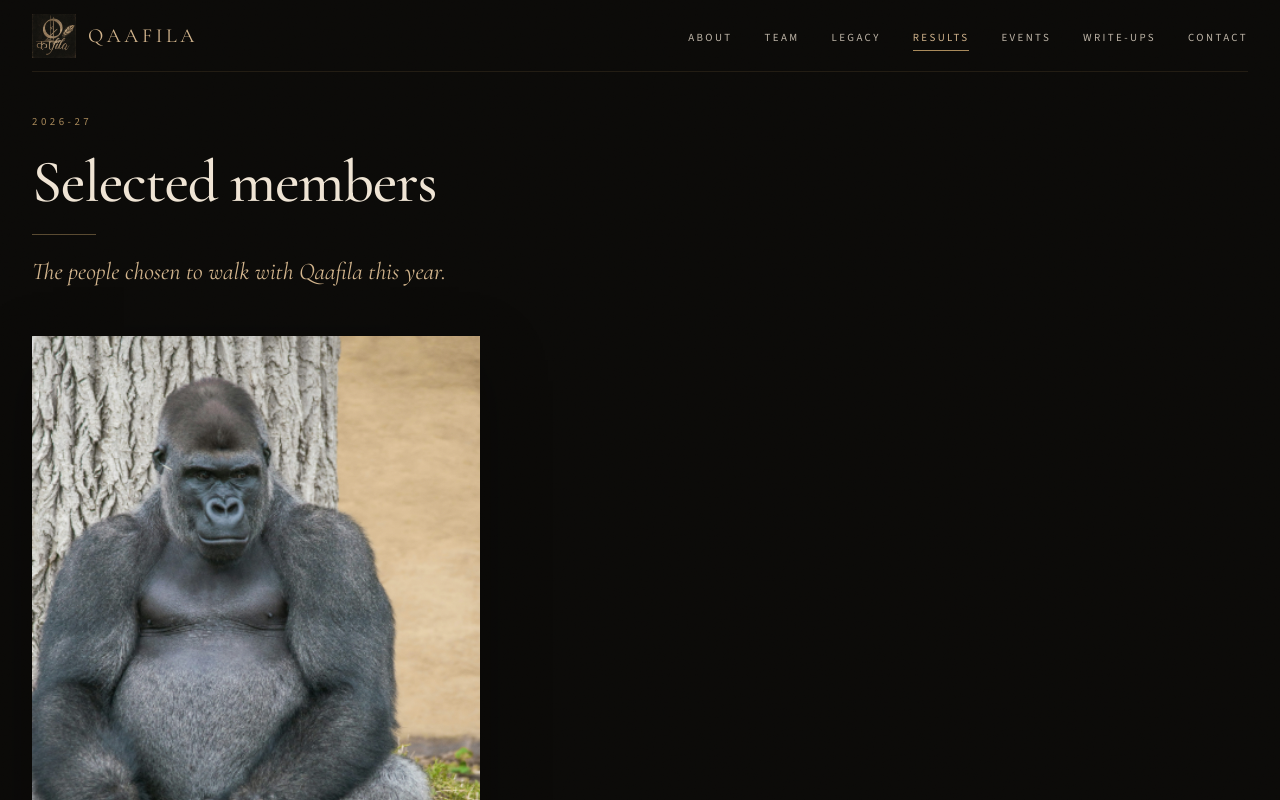
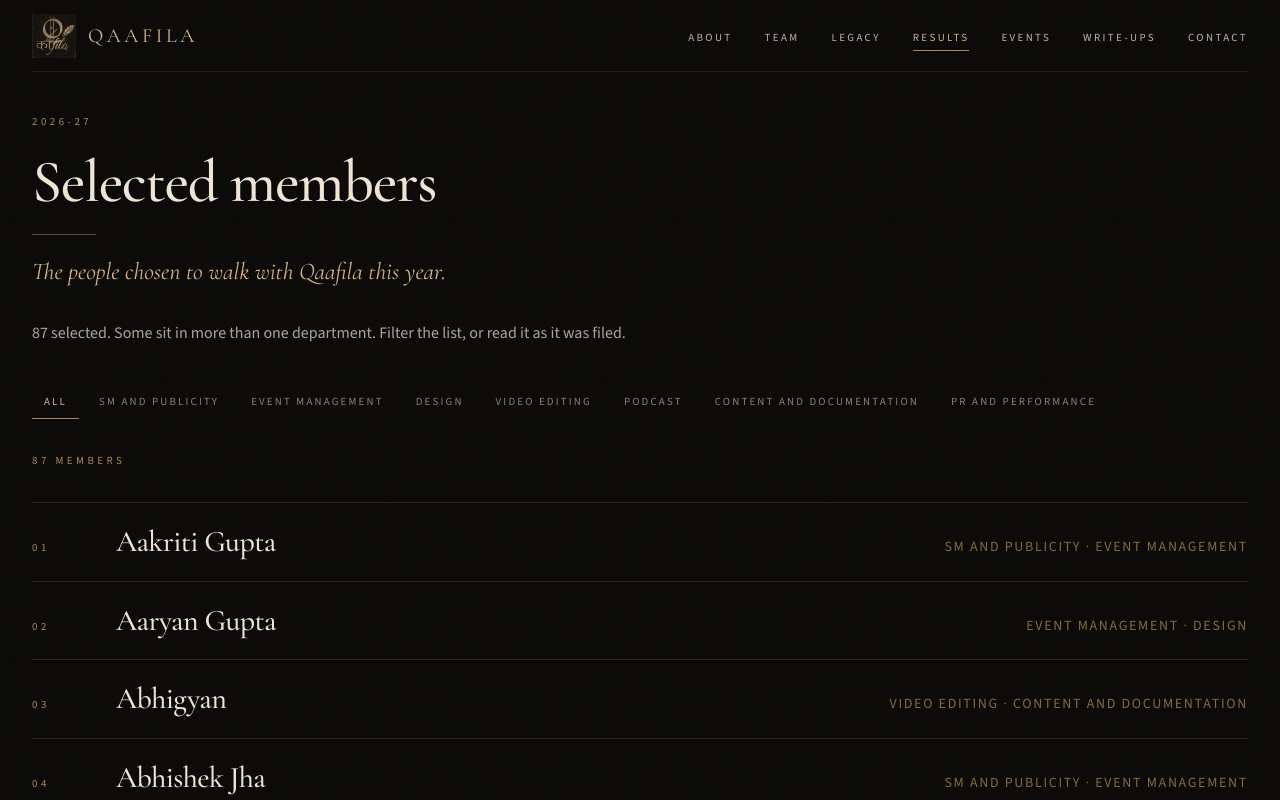
Before and after one commit to Faizaan-Alam/qaafila_bvp, a React (Vite) app: page /results in a window 1280 px wide. Shown: the top 800 px of the page. Built offline with nearby package versions, Linux system fonts and the light colour scheme.

Commit message:
Publish selected members and add the new names.

```diff
--- a/src/data/selectedMembers.js
+++ b/src/data/selectedMembers.js
@@ -1,7 +1,7 @@
 export const selectedYear = "2026-27";
 
 /** Flip to true to publish the selected-members roster again. */
-export const resultsPublished = false;
+export const resultsPublished = true;
 
 export const selectedDepartments = [
   "All",
@@ -255,6 +255,11 @@ export const selectedMembers = [
     departments: ["SM and Publicity", "Content and Documentation"],
   },
   {
+    id: "sel-naitik",
+    name: "Naitik",
+    departments: ["Video Editing", "Design"],
+  },
+  {
     id: "sel-niket",
     name: "Niket",
     departments: ["Event Management"],
@@ -288,6 +293,11 @@ export const selectedMembers = [
     id: "sel-pratham-sharma",
     name: "Pratham Sharma",
     departments: ["Event Management"],
+  },
+  {
+    id: "sel-preet-balyan",
+    name: "Preet Balyan",
+    departments: ["Video Editing", "Design"],
   },
   {
     id: "sel-prince-mishra",
@@ -355,6 +365,11 @@ export const selectedMembers = [
     departments: ["Design", "Content and Documentation"],
   },
   {
+    id: "sel-sneha",
+    name: "Sneha",
+    departments: ["PR and Performance", "Design"],
+  },
+  {
     id: "sel-somil-garg",
     name: "Somil Garg",
     departments: ["SM and Publicity", "Event Management"],
@@ -368,6 +383,11 @@ export const selectedMembers = [
     id: "sel-sumit",
     name: "Sumit",
     departments: ["Event Management", "Design"],
+  },
+  {
+    id: "sel-tanisha",
+    name: "Tanisha",
+    departments: ["PR and Performance", "Content and Documentation"],
   },
   {
     id: "sel-tanisha-sharma",
@@ -390,9 +410,9 @@ export const selectedMembers = [
     departments: ["Podcast"],
   },
   {
-    id: "sel-tushti",
-    name: "Tushti",
-    departments: ["Content and Documentation", "PR and Performance"],
+    id: "sel-tushti-arya",
+    name: "Tushti Arya",
+    departments: ["Podcast", "Event Management"],
   },
   {
     id: "sel-vaibhav",
--- a/src/pages/Home.jsx
+++ b/src/pages/Home.jsx
@@ -23,6 +23,7 @@ import { events } from "../data/events";
 import { writeups } from "../data/writeups";
 import { memories } from "../data/memories";
 import { site } from "../data/site";
+import { selectedMembers } from "../data/selectedMembers";
 export default function Home() {
   return (
     <>
@@ -98,7 +99,8 @@ export default function Home() {
             roman="IV"
           />
           <p className="mt-10 max-w-2xl text-cream/70 leading-relaxed">
-            The selected list will be published here.
+            {selectedMembers.length} people, across social media, events,
+            design, video, the podcast, content, and performance.
           </p>
           <div className="mt-10">
             <Button to="/results">See the selected members</Button>
```
